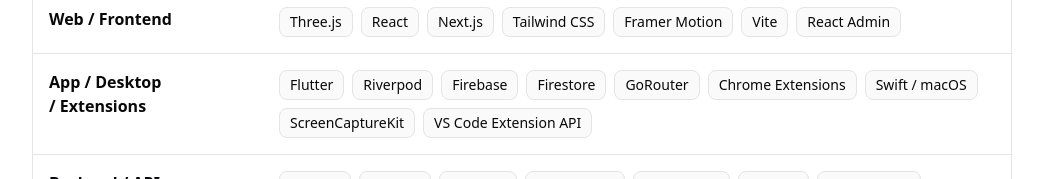
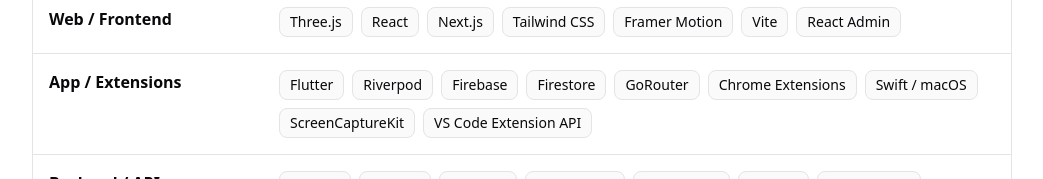
Before and after one commit to oosuhada/AskOosu, a Next.js app: page /stack in a window 1280 px wide. Shown: the part 621-800 px from the top of the page, without its empty margins (118-1161 px from the left). Built offline with nearby package versions, Linux system fonts and the light colour scheme; no server answers.

Commit message:
refine stack category label

```diff
--- a/src/app/stack/page.tsx
+++ b/src/app/stack/page.tsx
@@ -54,7 +54,7 @@
     ],
   },
   {
-    label: 'App / Desktop / Extensions',
+    label: 'App / Extensions',
     skills: [
       { name: 'Flutter', firstSeen: '2024-11', timelineAt: '2024-09', repo: 'train_booking_app', path: 'pubspec.yaml', commit: 'cb5862f2eca1d34692cee87d712cfb1f3629b6f7' },
       { name: 'Riverpod', firstSeen: '2024-11', timelineAt: '2024-09', repo: 'flutter_riverpod_mvvm', path: 'pubspec.yaml', commit: '4790201b5324a54a569eed9456e42f6aef89c2f4' },
```
